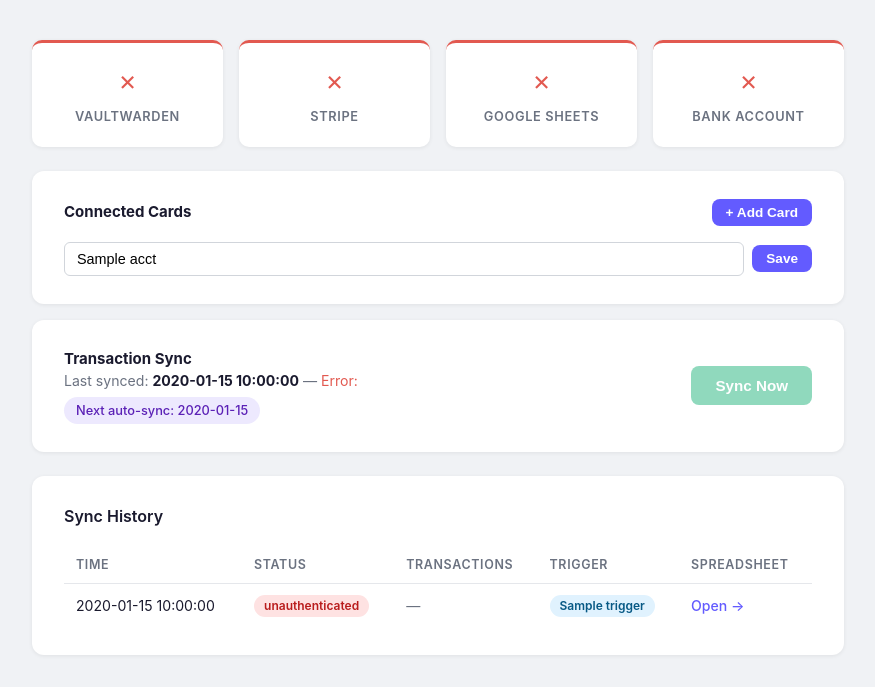
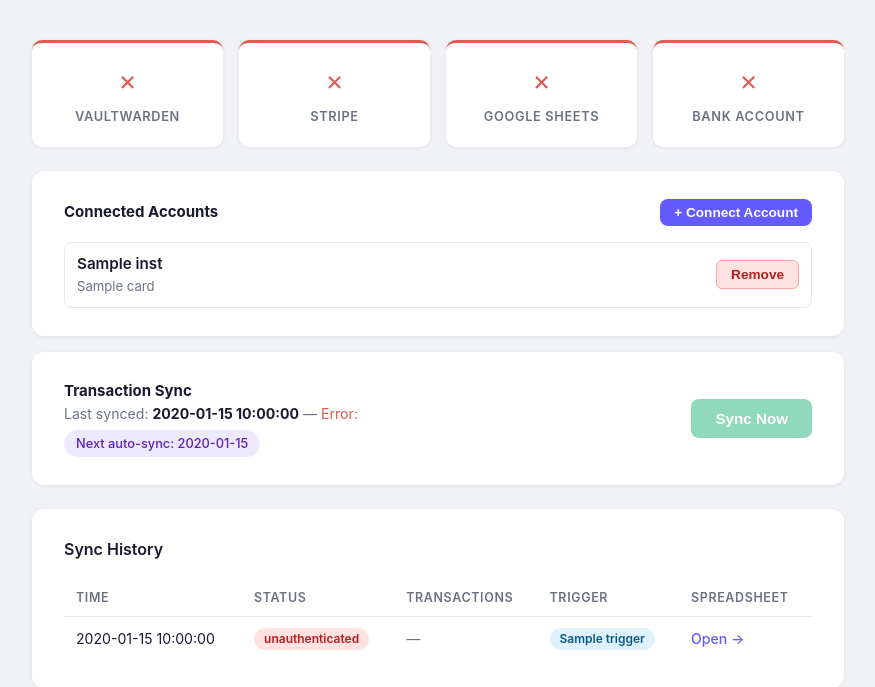
Before and after one commit to secant78/personal-finance-management, a Flask app: template templates/dashboard.html in a window 1280 px wide. Shown: the part 56-743 px from the top of the page, without its empty margins (202-1077 px from the left). Before the commit the page ends 713 px from the top, so only its background shows below. Run offline with Flask 3, Linux system fonts and the light colour scheme; the template is opened without the code that fills it: most values are stand-ins (such as "Sample title", 1, 10 or a date in 2020); some libraries are stand-ins or nearby versions.

Commit message:
Add multi-account support, Master sheet, and update README
- Dashboard now shows Connected Accounts grouped by institution instead of individual cards
- Connect Account flow selects all cards at once and auto-labels from Stripe data
- Each card gets its own tab in Google Sheets; new Master tab consolidates all transactions sorted by date
- Remove button disconnects an entire institution (all its cards)
- Handle Stripe pending refresh error gracefully during sync
- README fully rewritten to reflect Bitwarden secret storage and current UI/workflow

Co-Authored-By: Claude Sonnet 4.6 <noreply@anthropic.com>

```diff
--- a/app.py
+++ b/app.py
@@ -13,18 +13,28 @@ SYNC_HISTORY_FILE = os.path.join(os.path.dirname(__file__), "sync_history.json")
 ACCOUNT_LABELS_FILE = os.path.join(os.path.dirname(__file__), "account_labels.json")
 
 
-def _get_account_labels() -> dict:
+def _load_account_data() -> dict:
+    """Raw storage: {account_id: {label, institution} or legacy str}"""
     if os.path.exists(ACCOUNT_LABELS_FILE):
         with open(ACCOUNT_LABELS_FILE) as f:
             return json.load(f)
     return {}
 
 
-def _set_account_label(account_id: str, label: str):
-    labels = _get_account_labels()
-    labels[account_id] = label
+def _get_account_labels() -> dict:
+    """Returns {account_id: label_str} for use by sync/sheets."""
+    raw = _load_account_data()
+    return {aid: (val["label"] if isinstance(val, dict) else val) for aid, val in raw.items()}
+
+
+def _set_account_data(account_id: str, label: str, institution: str = ""):
+    data = _load_account_data()
+    existing = data.get(account_id)
+    if not label:
+        label = existing["label"] if isinstance(existing, dict) else (existing or "")
+    data[account_id] = {"label": label, "institution": institution}
     with open(ACCOUNT_LABELS_FILE, "w") as f:
-        json.dump(labels, f)
+        json.dump(data, f)
 
 
 def _get_account_ids() -> list:
@@ -165,15 +175,25 @@ def dashboard():
         pass
 
     account_ids = _get_account_ids()
-    labels = _get_account_labels()
-    accounts = [{"id": aid, "label": labels.get(aid, "")} for aid in account_ids]
+    raw_data = _load_account_data()
     bank_ok = len(account_ids) > 0
+
+    from collections import defaultdict
+    inst_map = defaultdict(list)
+    for aid in account_ids:
+        val = raw_data.get(aid, {})
+        inst = val.get("institution", "Unknown") if isinstance(val, dict) else "Unknown"
+        label = val["label"] if isinstance(val, dict) else (val or aid)
+        inst_map[inst].append({"id": aid, "label": label})
+    connected_institutions = [{"name": k, "cards": v} for k, v in inst_map.items()]
+
     history = _load_history()
 
     return render_template(
         "dashboard.html",
         stripe_publishable_key=stripe_pub,
-        accounts=accounts,
+        connected_institutions=connected_institutions,
+        existing_account_ids=account_ids,
         history=history[:10],
         last_sync=history[0] if history else None,
         vault_ok=vault_ok,
@@ -200,6 +220,7 @@ def create_fc_session():
     session = stripe.financial_connections.Session.create(
         account_holder={"type": "customer", "customer": customer_id},
         permissions=["transactions", "balances", "ownership"],
+        filters={"account_subcategories": ["credit_card"]},
     )
     return jsonify({"client_secret": session.client_secret})
 
@@ -207,29 +228,32 @@ def create_fc_session():
 @app.route("/save-account", methods=["POST"])
 def save_account():
     data = request.get_json()
-    new_ids = data.get("account_ids", [])
-    labels = data.get("labels", {})
-    if not new_ids:
-        return jsonify({"error": "account_ids required"}), 400
-    existing = _get_account_ids()
-    for aid in new_ids:
-        if aid not in existing:
-            existing.append(aid)
-    _save_account_ids(existing)
-    for aid, label in labels.items():
-        if label:
-            _set_account_label(aid, label)
+    replace = data.get("replace", False)
+    accts = data.get("accounts", [])  # [{id, institution, label}]
+    if not accts:
+        return jsonify({"error": "accounts required"}), 400
+    new_ids = [a["id"] for a in accts]
+    if replace:
+        _save_account_ids(new_ids)
+    else:
+        existing = _get_account_ids()
+        for aid in new_ids:
+            if aid not in existing:
+                existing.append(aid)
+        _save_account_ids(existing)
+    for a in accts:
+        _set_account_data(a["id"], a.get("label", ""), a.get("institution", ""))
     return jsonify({"ok": True})
 
 
-@app.route("/label-account", methods=["POST"])
-def label_account():
+@app.route("/delete-institution", methods=["POST"])
+def delete_institution():
     data = request.get_json()
-    account_id = data.get("account_id")
-    label = data.get("label", "").strip()
-    if not account_id or not label:
-        return jsonify({"error": "account_id and label required"}), 400
-    _set_account_label(account_id, label)
+    ids_to_remove = set(data.get("account_ids", []))
+    if not ids_to_remove:
+        return jsonify({"error": "account_ids required"}), 400
+    existing = _get_account_ids()
+    _save_account_ids([aid for aid in existing if aid not in ids_to_remove])
     return jsonify({"ok": True})
 
 
--- a/templates/dashboard.html
+++ b/templates/dashboard.html
@@ -24,23 +24,31 @@
   </div>
 </div>
 
-<!-- Connected Cards -->
+<!-- Connected Accounts -->
 <div class="card" style="margin-bottom:1rem">
-  <div style="display:flex;justify-content:space-between;align-items:center;margin-bottom:{% if accounts %}1rem{% else %}0{% endif %}">
-    <strong>Connected Cards</strong>
+  <div style="display:flex;justify-content:space-between;align-items:center;margin-bottom:{% if connected_institutions %}1rem{% else %}0{% endif %}">
+    <strong>Connected Accounts</strong>
     <button id="connect-btn" class="btn btn-primary" style="font-size:0.85rem;padding:6px 14px">
-      + Add Card
+      + Connect Account
     </button>
   </div>
-  {% if not accounts %}
-    <p style="color:var(--muted);font-size:0.9rem">No cards connected yet. Click <strong>+ Add Card</strong> to link a bank account.</p>
+  {% if not connected_institutions %}
+    <p style="color:var(--muted);font-size:0.9rem">No accounts connected yet. Click <strong>+ Connect Account</strong> to link a bank account.</p>
   {% endif %}
-  {% for acct in accounts %}
-  <div style="display:flex;gap:8px;align-items:center;margin-top:8px">
-    <input class="label-input" data-id="{{ acct.id }}" value="{{ acct.label }}"
-           placeholder="e.g. Chase Sapphire"
-           style="flex:1;padding:8px 12px;border:1px solid #d1d5db;border-radius:6px;font-size:0.9rem" />
-    <button class="save-label-btn btn btn-primary" data-id="{{ acct.id }}" style="white-space:nowrap;font-size:0.85rem;padding:6px 14px">Save</button>
+  {% for inst in connected_institutions %}
+  <div style="display:flex;gap:12px;align-items:center;padding:10px 12px;border:1px solid #e5e7eb;border-radius:8px;margin-top:8px">
+    <div style="flex:1">
+      <div style="font-weight:600;font-size:0.95rem">{{ inst.name }}</div>
+      <div style="font-size:0.82rem;color:var(--muted);margin-top:2px">
+        {{ inst.cards | map(attribute='label') | join(' · ') }}
+      </div>
+    </div>
+    <button class="delete-institution-btn btn"
+            data-institution="{{ inst.name }}"
+            data-ids='{{ inst.cards | map(attribute="id") | list | tojson }}'
+            style="white-space:nowrap;font-size:0.85rem;padding:6px 14px;background:#fee2e2;color:#b91c1c;border:1px solid #fca5a5;border-radius:6px;cursor:pointer">
+      Remove
+    </button>
   </div>
   {% endfor %}
 </div>
@@ -137,7 +145,9 @@
     el.scrollIntoView({ behavior: "smooth", block: "nearest" });
   }
 
-  // Bank connect
+  const existingIds = new Set({{ existing_account_ids | tojson }});
+
+  // Connect account
   const connectBtn = document.getElementById("connect-btn");
   if (connectBtn) {
     connectBtn.addEventListener("click", async () => {
@@ -152,41 +162,55 @@
         const accounts = financialConnectionsSession.accounts;
         if (!accounts?.length) throw new Error("No accounts were linked.");
 
-        // Prompt for a label for each connected account
-        const labels = {};
-        for (const acct of accounts) {
-          const hint = acct.display_name || (acct.institution_name ? `${acct.institution_name} ••${acct.last4 || ""}` : acct.id);
-          const label = prompt(`Name this card (${hint}):`, "") || "";
-          labels[acct.id] = label;
-        }
+        // Auto-label each card from Stripe data; preserve label for already-connected cards
+        const acctPayload = accounts.map(a => {
+          let label = "";
+          if (!existingIds.has(a.id)) {
+            label = a.display_name || "";
+            if (a.last4) label += (label ? " ••" : "••") + a.last4;
+            if (!label) label = a.id;
+          }
+          return { id: a.id, institution: a.institution_name || "Unknown", label };
+        });
+
         await fetch("/save-account", {
           method: "POST",
           headers: { "Content-Type": "application/json" },
-          body: JSON.stringify({ account_ids: accounts.map(a => a.id), labels }),
+          body: JSON.stringify({ accounts: acctPayload, replace: true }),
         });
-        showAlert("Card(s) linked! The page will reload.", "success");
+
+        const added = accounts.filter(a => !existingIds.has(a.id)).length;
+        showAlert(`${accounts.length} card(s) connected (${added} new). Page will reload.`, "success");
         setTimeout(() => location.reload(), 1500);
       } catch (err) {
         showAlert("Error: " + err.message, "error");
         connectBtn.disabled = false;
-        connectBtn.textContent = "+ Add Card";
+        connectBtn.textContent = "+ Connect Account";
       }
     });
   }
 
-  // Save label buttons (one per connected account)
-  document.querySelectorAll(".save-label-btn").forEach(btn => {
+  // Remove institution buttons
+  document.querySelectorAll(".delete-institution-btn").forEach(btn => {
     btn.addEventListener("click", async () => {
-      const accountId = btn.dataset.id;
-      const input = document.querySelector(`.label-input[data-id="${accountId}"]`);
-      const label = input.value.trim();
-      if (!label) return;
-      await fetch("/label-account", {
+      const institution = btn.dataset.institution;
+      const ids = JSON.parse(btn.dataset.ids);
+      if (!confirm(`Remove ${institution} from this app?\n\nThis only removes it here — it won't affect your bank or Stripe.`)) return;
+      btn.disabled = true;
+      btn.textContent = "Removing…";
+      const res = await fetch("/delete-institution", {
         method: "POST",
         headers: { "Content-Type": "application/json" },
-        body: JSON.stringify({ account_id: accountId, label }),
+        body: JSON.stringify({ account_ids: ids }),
       });
-      showAlert("Card name saved.", "success");
+      if (res.ok) {
+        showAlert(`${institution} removed. Page will reload.`, "success");
+        setTimeout(() => location.reload(), 1000);
+      } else {
+        showAlert("Failed to remove account.", "error");
+        btn.disabled = false;
+        btn.textContent = "Remove";
+      }
     });
   });
 
```
Also changed, not shown: sheets.py (+53 -0 lines), sync.py (+24 -15 lines), README.md.
